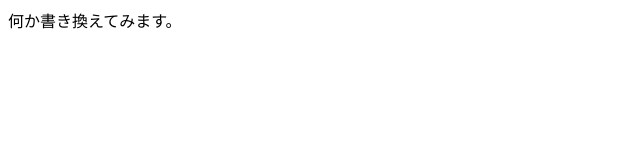
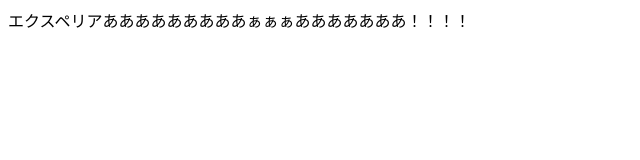
Before and after one commit to RenOgawa/221205034-git-workshop, a plain HTML site: page index.html in a window 1280 px wide. Shown: the whole page, without its empty margins (0-640 px from the left). Drawn offline with Linux system fonts and the light colour scheme.

Commit message:
Update index.html

```diff
--- a/index.html
+++ b/index.html
@@ -5,6 +5,6 @@
     <title>タイトル</title>
   </head>
   <body>
-    何か書き換えてみます。
+    エクスペリアあああああああああぁぁぁあああああああ！！！！
   </body>
 </html>
```
